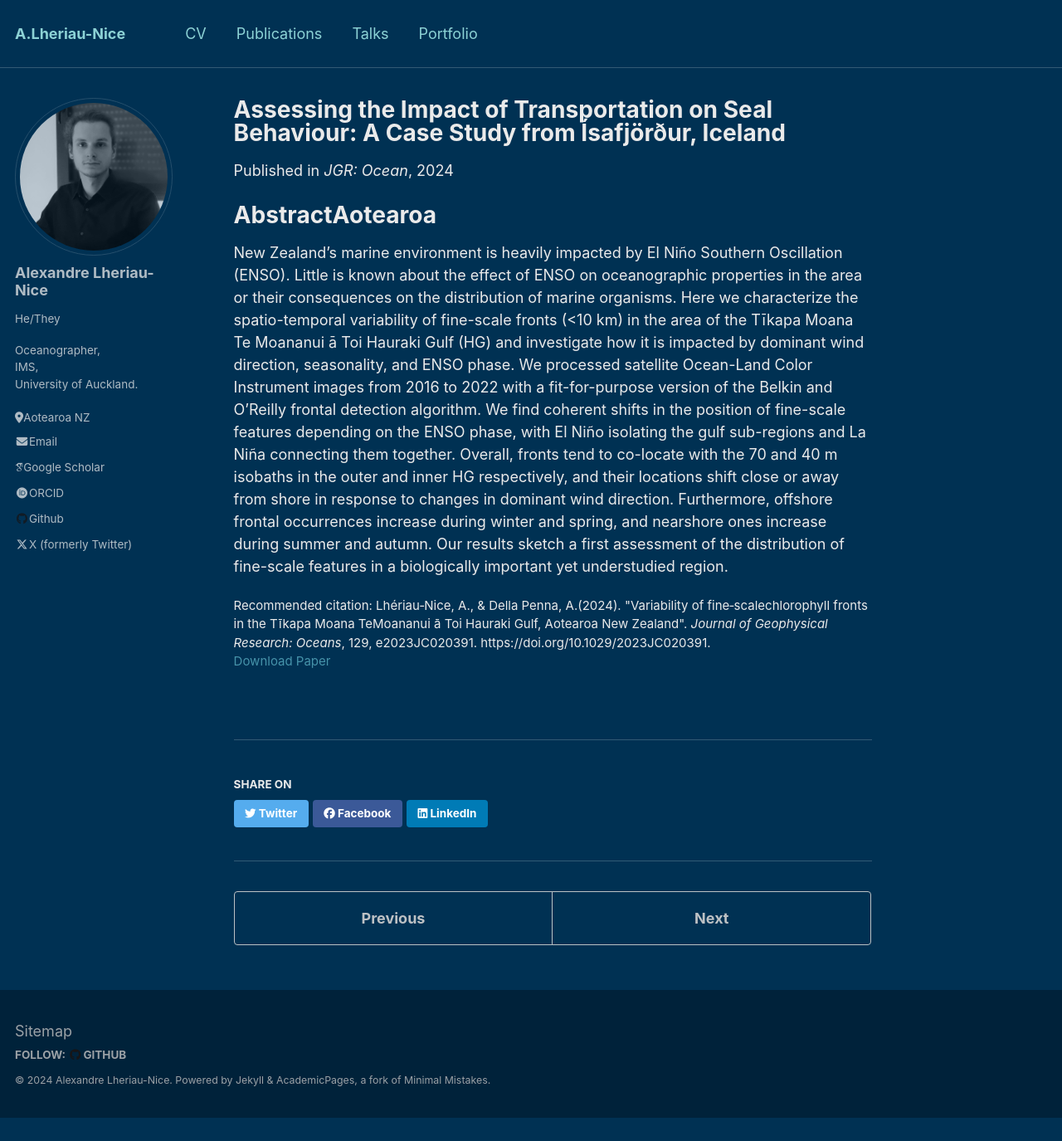
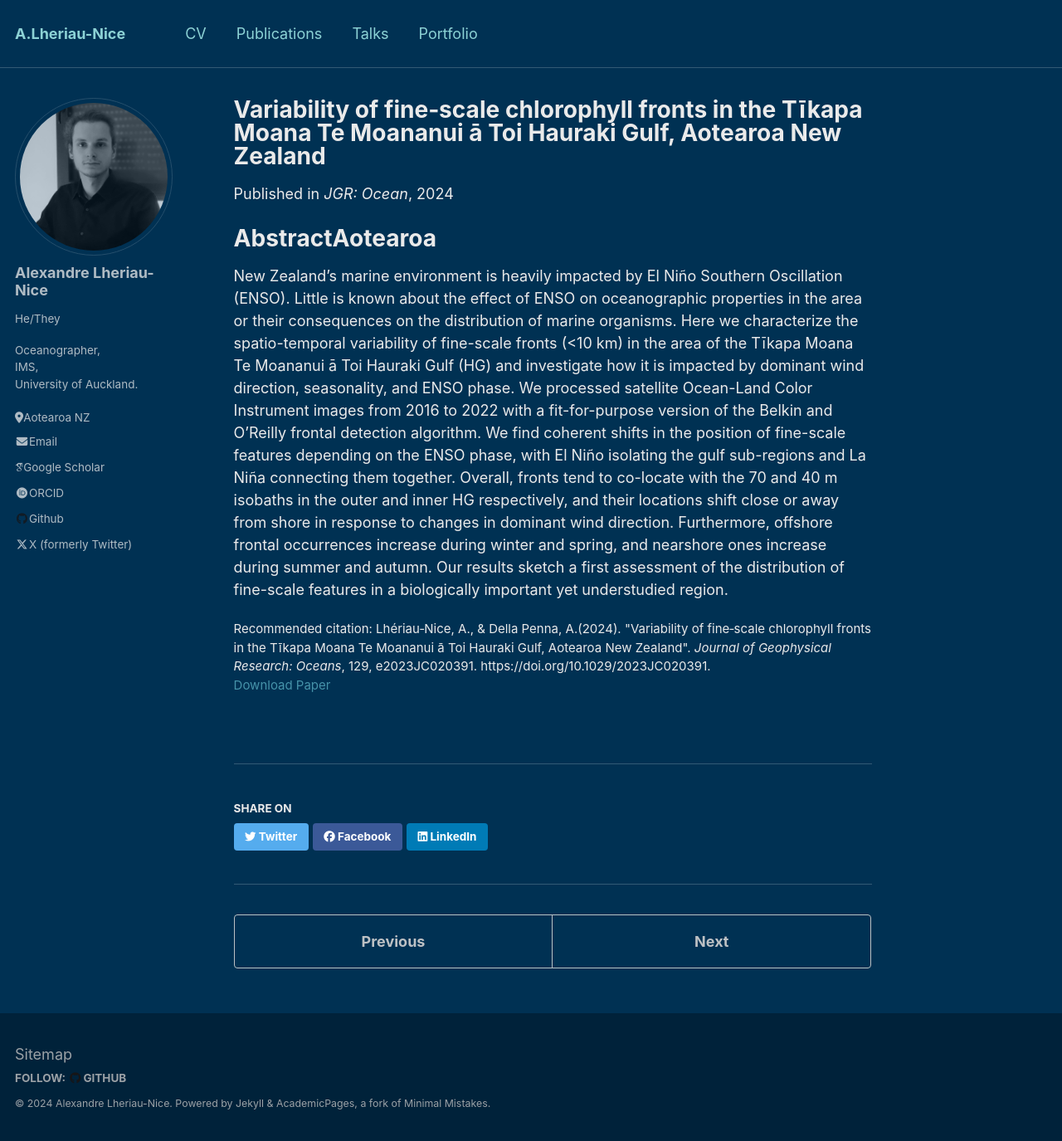
Before and after one commit to AlxLhrNc/AlxLhrNc.github.io, a Jekyll site: the page built from _publications/2024_02_27_JGROcean_NZ.md, in a window 1280 px wide and 1375 px high. Shown: the whole window at 83% size. Built offline with Jekyll 4.4.1, drawn with Linux system fonts in a browser that asks for light colours; some web fonts are replaced.

Commit message:
Update 2024_02_27_JGROcean_NZ.md

```diff
--- a/_publications/2024_02_27_JGROcean_NZ.md
+++ b/_publications/2024_02_27_JGROcean_NZ.md
@@ -1,5 +1,5 @@
 ---
-title: "Assessing the Impact of Transportation on Seal Behaviour: A Case Study from Ísafjörður, Iceland"
+title: "Variability of fine‐scale chlorophyll fronts in the Tīkapa Moana Te Moananui ā Toi Hauraki Gulf, Aotearoa New Zealand"
 collection: publications
 permalink: /publication/2024_02_27_JGROcean_NZ
 excerpt: "Showing correlations between human transport and seals behaviour in the Westfjords, Iceland."
@@ -7,7 +7,7 @@ date: 2024-03-11
 venue: 'JGR: Ocean'
 # slidesurl: 'http://alxlhrnc.github.io/files/slides1.pdf'
 paperurl: 'https://doi.org/10.1029/2023JC020391'
-citation: 'Lhériau‐Nice, A., & Della Penna, A.(2024). &quot;Variability of fine‐scalechlorophyll fronts in the Tīkapa Moana TeMoananui ā Toi Hauraki Gulf, Aotearoa New Zealand&quot;. <i>Journal of Geophysical Research: Oceans</i>, 129, e2023JC020391. https://doi.org/10.1029/2023JC020391.'
+citation: 'Lhériau‐Nice, A., & Della Penna, A.(2024). &quot;Variability of fine‐scale chlorophyll fronts in the Tīkapa Moana Te Moananui ā Toi Hauraki Gulf, Aotearoa New Zealand&quot;. <i>Journal of Geophysical Research: Oceans</i>, 129, e2023JC020391. https://doi.org/10.1029/2023JC020391.'
 ---
 
 # AbstractAotearoa
```
